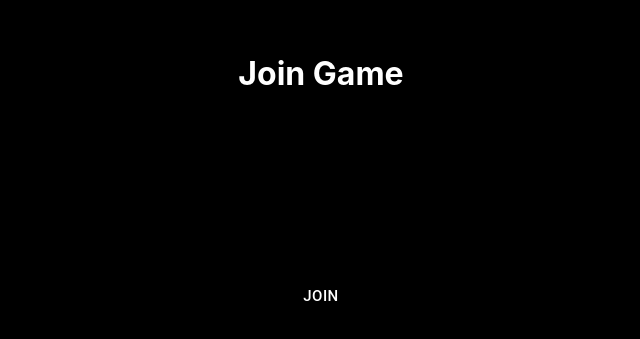
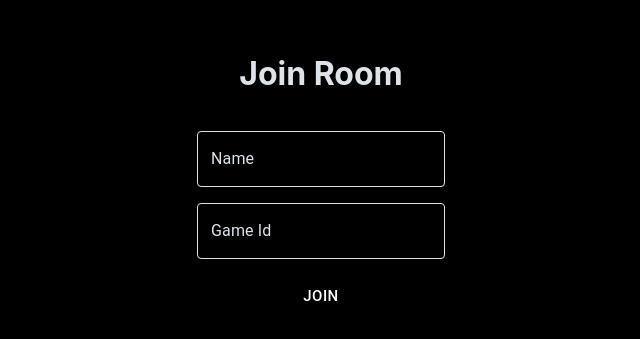
Before and after one commit to ReneEML/Paranoia, a React (Create React App) app in the folder frontend/paranoia-ui/: page /join in a window 1280 px wide. Shown: the part 225-564 px from the top of the page, without its empty margins (319-959 px from the left). Built offline with nearby package versions, Linux system fonts and the light colour scheme.

Commit message:
added new style to front end plus minor implementation changes

```diff
--- a/frontend/paranoia-ui/src/components/Game/Answer.js
+++ b/frontend/paranoia-ui/src/components/Game/Answer.js
@@ -1,9 +1,12 @@
-import { MenuItem, TextField, Grid } from '@material-ui/core';
+import { MenuItem, Select, Grid, FormControl, InputLabel } from '@material-ui/core';
 import LinkButton from '../Shared/LinkButton';
 import CircularProgress from '@material-ui/core/CircularProgress';
 import React from 'react'
+import CustomTextField from '../Shared/CustomTextField';
+import useStyles from '../../styles/Styles';
 
 const Answer = ({ asker, name, questioned, question, answerInput, handleAnswerInput, answerQuestionHandler, players }) => {
+    const styles = useStyles();
     return (
         <>
             {questioned === name ?
@@ -13,13 +16,21 @@ const Answer = ({ asker, name, questioned, question, answerInput, handleAnswerIn
                         <p>{question}</p>
                     </Grid>
                     <Grid item xs={12}>
-                        <TextField
-                            id="standard-select-currency"
-                            select
-                            label="Answer"
+                        <FormControl
+                            className={styles.formControl}
+                            variant='filled'
+                        >
+                            <InputLabel
+                                color='primary'
+                                className={styles.label}
+                            >
+                                Answer
+                            </InputLabel>
+                            <Select
                                 value={answerInput}
                                 onChange={handleAnswerInput}
-                            helperText="Please select your answer"
+                                //className={styles.select}
+                                classes={{root: styles.input}}
                             >
                                 {players.filter(player => (player.playerName != questioned && player.playerName != asker))
                                     .map((option) => (
@@ -27,10 +38,11 @@ const Answer = ({ asker, name, questioned, question, answerInput, handleAnswerIn
                                             {option.playerName}
                                         </MenuItem>
                                     ))}
-                        </TextField>
+                            </Select>
+                        </FormControl>
                     </Grid>
                     <Grid item xs={12}>
-                        <LinkButton name="answer" onClickHandler={answerQuestionHandler} />
+                        <LinkButton name="Submit" onClickHandler={answerQuestionHandler} />
                     </Grid>
                 </>
                 :
--- a/frontend/paranoia-ui/src/components/Game/GamePlay.js
+++ b/frontend/paranoia-ui/src/components/Game/GamePlay.js
@@ -13,15 +13,7 @@ import Ask from './Ask';
 import Answer from './Answer';
 import Coinflip from './Coinflip';
 import Show from './Show';
-
-const useStyles = makeStyles({
-    container: {
-        alignItems: 'center',
-        justifyContent: 'center',
-        display: 'flex',
-    }
-});
-
+import useStyles from '../../styles/Styles'
 
 const GamePlay = () => {
     const styles = useStyles();
@@ -112,7 +104,7 @@ const GamePlay = () => {
         stompClient.send("/app/next", {}, JSON.stringify(data))
     }
 
-    const handleQuestionInput = (e) => setQuestionInput(e.target.value);
+    const handleQuestionInput = (val) => setQuestionInput(val);
 
     const handleAnswerInput = (e) => setAnswerInput(e.target.value);
 
--- a/frontend/paranoia-ui/src/components/Home/Home.js
+++ b/frontend/paranoia-ui/src/components/Home/Home.js
@@ -27,7 +27,7 @@ const Home = () => {
                 height
             >
                 <Grid item xs={12}>
-                    <h1 className={styles.title}>PARANOIA...</h1>
+                    <h1 className={styles.title}>PARANOIA</h1>
                 </Grid>
                 <Grid item xs={12}>
                     <LinkButton name="Create Room" onClickHandler={createHandler} />
--- a/frontend/paranoia-ui/src/components/Lobby/JoiningLobby.js
+++ b/frontend/paranoia-ui/src/components/Lobby/JoiningLobby.js
@@ -1,6 +1,7 @@
 import React, { useState } from 'react'
 import LinkButton from '../Shared/LinkButton'
-import { TextField, Container, Grid } from '@material-ui/core';
+import CustomTextField from '../Shared/CustomTextField';
+import { Container, Grid } from '@material-ui/core';
 import { useHistory } from "react-router";
 import { useDispatch, useSelector } from 'react-redux';
 import {
@@ -9,10 +10,7 @@ import {
     selectLoading
 
 } from '../../reducers/playerSlice';
-import { POST } from '../../app/requests';
-import { makeStyles } from '@material-ui/core/styles';
 import useStyles from '../../styles/Styles';
-import Header from '../Shared/Header';
 
 const JoiningLobby = ({ isCreate }) => {
     const styles = useStyles();
@@ -21,6 +19,14 @@ const JoiningLobby = ({ isCreate }) => {
     const [name, setName] = useState("");
     const [gameId, setGameId] = useState("");
     const loading = useSelector(selectLoading);
+
+    const handleNameChange = (val) => {
+        setName(val);
+    }
+
+    const handleGameIdChange = (val) => {
+        setGameId(val);
+    }
 
     const handleCreate = async () => {
         const data = {
@@ -59,37 +65,30 @@ const JoiningLobby = ({ isCreate }) => {
                 >
                     <Grid item xs={12}>
                         {isCreate ?
-                            <h1>Create Game</h1> :
-                            <h1>Join Game</h1>
+                            <h1>Create Room</h1> :
+                            <h1>Join Room</h1>
                         }
                     </Grid>
                     <Grid item xs={12} sm={6}>
-                        <TextField
-
+                        <CustomTextField
                             label="Name"
                             value={name}
-                            onChange={(e) => setName(e.target.value)}
-                            variant='outlined'
+                            onChangeHandler={handleNameChange}
                         />
                     </Grid>
                     {!isCreate ?
-                        <Grid item xs={12} sm={6}
-                            justifyContent="center"
-                            alignItems="flex-start">
-                            <TextField
-                                color="primary"
-                                label="Game ID"
+                        <Grid item xs={12} sm={6}>
+                            <CustomTextField
+                                label="Game Id"
                                 value={gameId}
-                                onChange={(e) => setGameId(e.target.value)}
-                                variant='outlined'
+                                onChangeHandler={handleGameIdChange}
                             />
                         </Grid>
                         :
                         <> </>
                     }
-                    <Grid item xs={12} direction="row"
-                        justifyContent="center"
-                        alignItems="flex-start">
+                    <Grid item xs={12}
+                        >
 
                         {isCreate ?
                             <LinkButton name="Create" onClickHandler={handleCreate} />
--- a/frontend/paranoia-ui/src/components/Lobby/Lobby.js
+++ b/frontend/paranoia-ui/src/components/Lobby/Lobby.js
@@ -19,14 +19,7 @@ import { useSelector } from 'react-redux';
 import { POST } from '../../app/requests';
 import Stomp from "stompjs";
 import SockJs from 'sockjs-client';
-
-const useStyles = makeStyles({
-    container: {
-        alignItems: 'center',
-        justifyContent: 'center',
-        display: 'flex',
-    }
-});
+import useStyles from '../../styles/Styles'
 
 const Lobby = () => {
 
@@ -88,6 +81,8 @@ const Lobby = () => {
             >
                 <Grid item xs={12}>
                     <h>Name: {playerName}</h>
+                </Grid>
+                <Grid item xs={12}>
                     <h>GameId: {gameId}</h>
                 </Grid>
                 <Grid item xs={12}>
--- /dev/null
+++ b/frontend/paranoia-ui/src/components/Shared/CustomTextField.js
@@ -0,0 +1,55 @@
+import React from 'react';
+import { TextField, withStyles } from '@material-ui/core';
+import theme from '../../styles/Theme'
+import useStyles from '../../styles/Styles'
+
+const StyledTextField = withStyles({
+    root: {
+        color: '#dee3ea',
+        '& label.Mui-focused': {
+            color: theme.palette.primary.contrastText,
+        },
+        '& .MuiInput-underline:after': {
+            borderBottomColor: theme.palette.primary.contrastText,
+        },
+        '& .MuiOutlinedInput-root': {
+            '& fieldset': {
+                borderColor: theme.palette.primary.contrastText,
+            },
+            '&:hover fieldset': {
+                borderColor: theme.palette.primary.contrastText,
+            },
+            '&.Mui-focused fieldset': {
+                borderColor: theme.palette.primary.contrastText,
+            },
+        },
+    },
+})(TextField);
+
+const CustomTextField = ({label, value, onChangeHandler}) => {
+    const styles = useStyles();
+    return (
+        <StyledTextField
+            color="primary"
+            label={label}
+            value={value}
+            onChange={(e) => onChangeHandler(e.target.value)}
+            variant='outlined'
+            InputProps={
+                {
+                    className: styles.input
+                }
+            }
+            InputLabelProps={
+                {
+                    classes: {
+                        root: styles.input
+                    }
+                }
+            }
+        />
+    );
+}
+
+
+export default CustomTextField;
--- a/frontend/paranoia-ui/src/styles/Styles.js
+++ b/frontend/paranoia-ui/src/styles/Styles.js
@@ -1,10 +1,11 @@
 import React from 'react'
 import { makeStyles } from '@material-ui/core';
+import theme from './Theme'
 
 const useStyles = makeStyles({
     container: {
         background: 'black',
-        color: 'white',
+        color: theme.palette.primary.contrastText,
         height: '100vh',
         alignItems: 'center',
         justifyContent: 'center',
@@ -12,7 +13,28 @@ const useStyles = makeStyles({
     },
     title: {
         fontSize: 60
-    }
+    },
+    input: {
+        color: theme.palette.primary.contrastText
+    },
+    formControl: {
+        margin: theme.spacing(1),
+        minWidth: 120,
+    },
+    label: {
+        color: theme.palette.primary.contrastText,
+        "&.Mui-focused": {
+            color: theme.palette.primary.contrastText,
+        },
+    },
+    select: {
+        "&:after": {
+          borderBottomColor: theme.palette.primary.contrastText,
+        },
+        "& .MuiSvgIcon-root": {
+          color: theme.palette.primary.contrastText,
+        },
+      },
 });
 
 export default useStyles;
--- a/frontend/paranoia-ui/src/styles/Theme.js
+++ b/frontend/paranoia-ui/src/styles/Theme.js
@@ -4,10 +4,10 @@ import { createTheme } from '@material-ui/core/styles';
 const theme = createTheme({
     palette: {
         primary: {
-            light: '#FFFFFF',
-            dark: '#FFFFFF',
-            main: '#FFFFFF',
-            contrastText: '#FFFFFF',
+            light: '#dee3ea',
+            dark: '#dee3ea',
+            main: '#dee3ea',
+            contrastText: '#dee3ea',
 
         },
     },
```
Also changed, not shown: frontend/paranoia-ui/src/components/Game/Ask.js (+7 -2 lines), frontend/paranoia-ui/src/logo.svg (deleted). Lines whose indentation alone changed are shown as unchanged.
